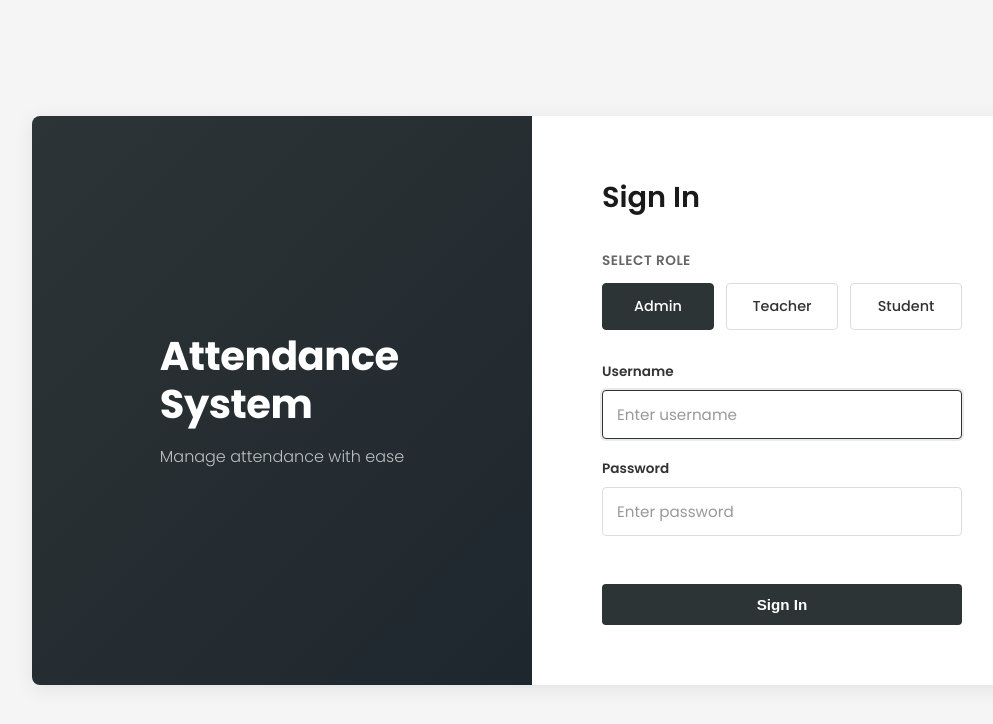
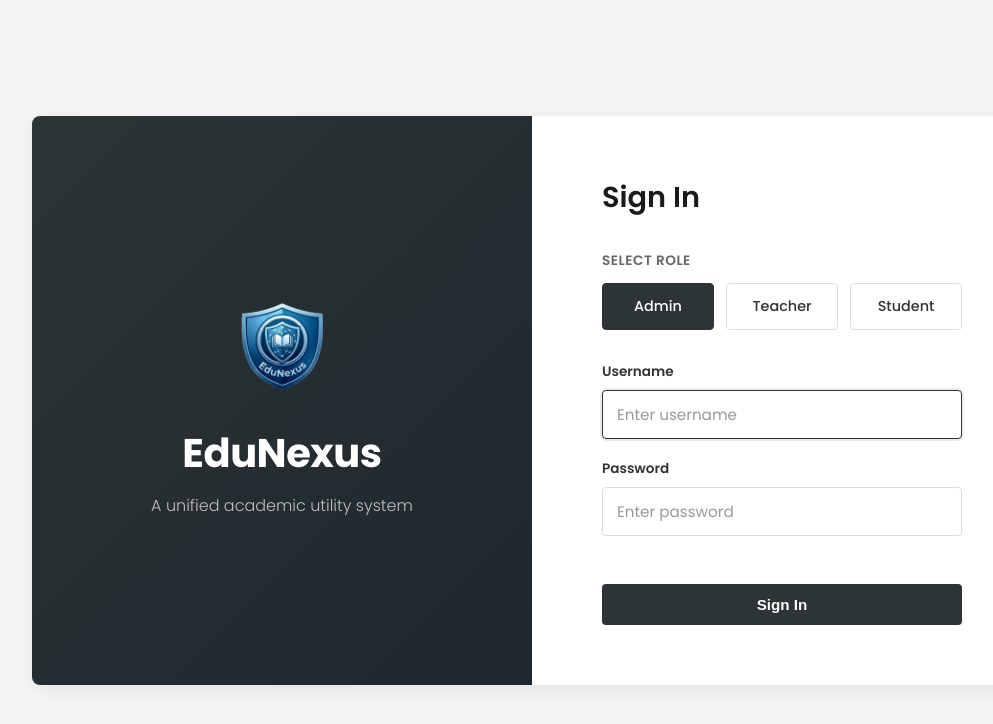
Before and after one commit to akshatdhanak/EduNexus, a Django app: page / in a window 1280 px wide. Shown: the top 724 px of the page, without its empty margins (108-1101 px from the left). Run offline with Django 5.2, Linux system fonts and the light colour scheme.

Commit message:
Add EduNexus logo and update templates
Add static logo and integrate new branding across templates: add static/images/logo.png (and a generated image), update layout, admin_app subject templates, and registration login to load static, set favicon, and replace "Attendance System" with "EduNexus" (logo in navbars and login branding). Also add STATICFILES_DIRS = [BASE_DIR / 'static'] to settings to serve the static files. Incidental changes include updated db.sqlite3 and compiled settings pycache.

```diff
--- a/project1/settings.py
+++ b/project1/settings.py
@@ -135,6 +135,7 @@ USE_TZ = True
 
 STATIC_URL = 'static/'
 STATIC_ROOT = BASE_DIR / 'staticfiles'
+STATICFILES_DIRS = [BASE_DIR / 'static']
 
 # Use CompressedStaticFilesStorage (NOT Manifest) — Manifest variant crashes
 # with 500 if any template references a static file not in the manifest.
--- a/registration/templates/registration/login.html
+++ b/registration/templates/registration/login.html
@@ -4,7 +4,8 @@
   <head>
     <meta charset="UTF-8" />
     <meta name="viewport" content="width=device-width, initial-scale=1.0" />
-    <title>Sign In - Attendance System</title>
+    <title>Sign In - EduNexus</title>
+    <link rel="icon" type="image/png" href="{% static 'images/logo.png' %}">
     <link
       href="https://fonts.googleapis.com/css2?family=Poppins:wght@300;400;500;600;700&display=swap"
       rel="stylesheet"
@@ -15,9 +16,10 @@
       <div class="login-wrapper">
         <!-- Left Section: Branding -->
         <div class="branding-section">
-          <div class="brand-content">
-            <h1 class="brand-title">Attendance<br />System</h1>
-            <p class="brand-subtitle">Manage attendance with ease</p>
+          <div class="brand-content" style="text-align:center;">
+            <img src="{% static 'images/logo.png' %}" alt="EduNexus" style="width:120px;height:120px;object-fit:contain;margin-bottom:20px;">
+            <h1 class="brand-title">EduNexus</h1>
+            <p class="brand-subtitle">A unified academic utility system</p>
           </div>
         </div>
 
--- a/templates/layout.html
+++ b/templates/layout.html
@@ -15,6 +15,7 @@
       href="https://cdn.jsdelivr.net/npm/bootstrap-icons@1.10.0/font/bootstrap-icons.css"
     />
     <title>{% block title %} Default {% endblock %}</title>
+    <link rel="icon" type="image/png" href="{% static 'images/logo.png' %}">
     <link
       href="https://fonts.googleapis.com/css2?family=Inter:wght@300;400;500;600;700&display=swap"
       rel="stylesheet"
@@ -299,8 +300,9 @@
   </head>
   <body>
     <nav class="top-nav">
-      <div class="top-nav-title">
-        {% block nav_title %}Attendance System{% endblock %}
+      <div class="top-nav-title" style="display:flex;align-items:center;gap:10px;">
+        <img src="{% static 'images/logo.png' %}" alt="EduNexus" style="height:40px;width:40px;object-fit:contain;">
+        {% block nav_title %}EduNexus{% endblock %}
       </div>
       <div class="nav-actions">
         <button type="button" class="nav-pill" onclick="window.history.back()">
```
Also changed, not shown: admin_app/templates/admin_app/add_subject.html (+5 -3 lines), admin_app/templates/admin_app/delete_subject.html (+5 -3 lines), admin_app/templates/admin_app/edit_subject.html (+5 -3 lines), admin_app/templates/admin_app/manage_subjects.html (+5 -3 lines), Gemini_Generated_Image_tb29dbtb29dbtb29-removebg-preview.png (added), db.sqlite3, static/images/logo.png (added).
